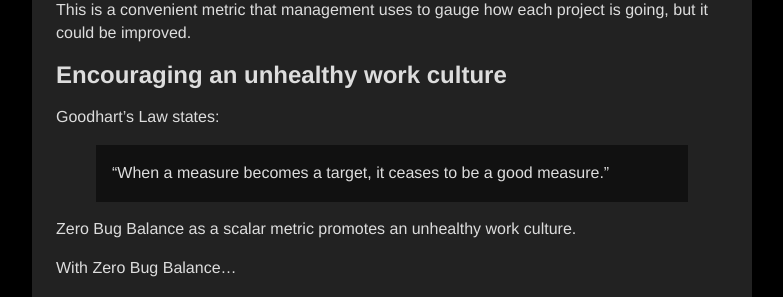
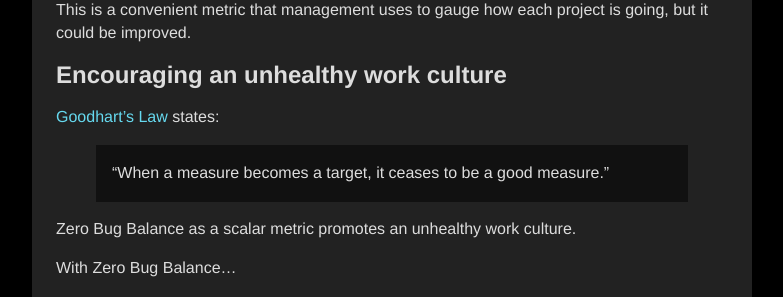
Before and after one commit to joe-herman/joe-herman.github.io, a Jekyll site: the page built from _posts/2020-05-30-finding-a-bff-in-zero-bug-balance.md, in a window 1280 px wide and 900 px high. Shown: the part 438-735 px from the top of the window, without its empty margins (248-1031 px from the left). Built offline with Jekyll 4.4.1, drawn with Linux system fonts in a browser that asks for light colours; some of the changed lines change nothing that is shown.

Commit message:
Added link

```diff
--- a/_posts/2020-05-30-finding-a-bff-in-zero-bug-balance.md
+++ b/_posts/2020-05-30-finding-a-bff-in-zero-bug-balance.md
@@ -17,7 +17,7 @@ This is a convenient metric that management uses to gauge how each project is go
 
 ## Encouraging an unhealthy work culture
 
-Goodhart's Law states:
+[Goodhart's Law](https://en.wikipedia.org/wiki/Goodhart%27s_law) states:
 
 > "When a measure becomes a target, it ceases to be a good measure."
 
```
